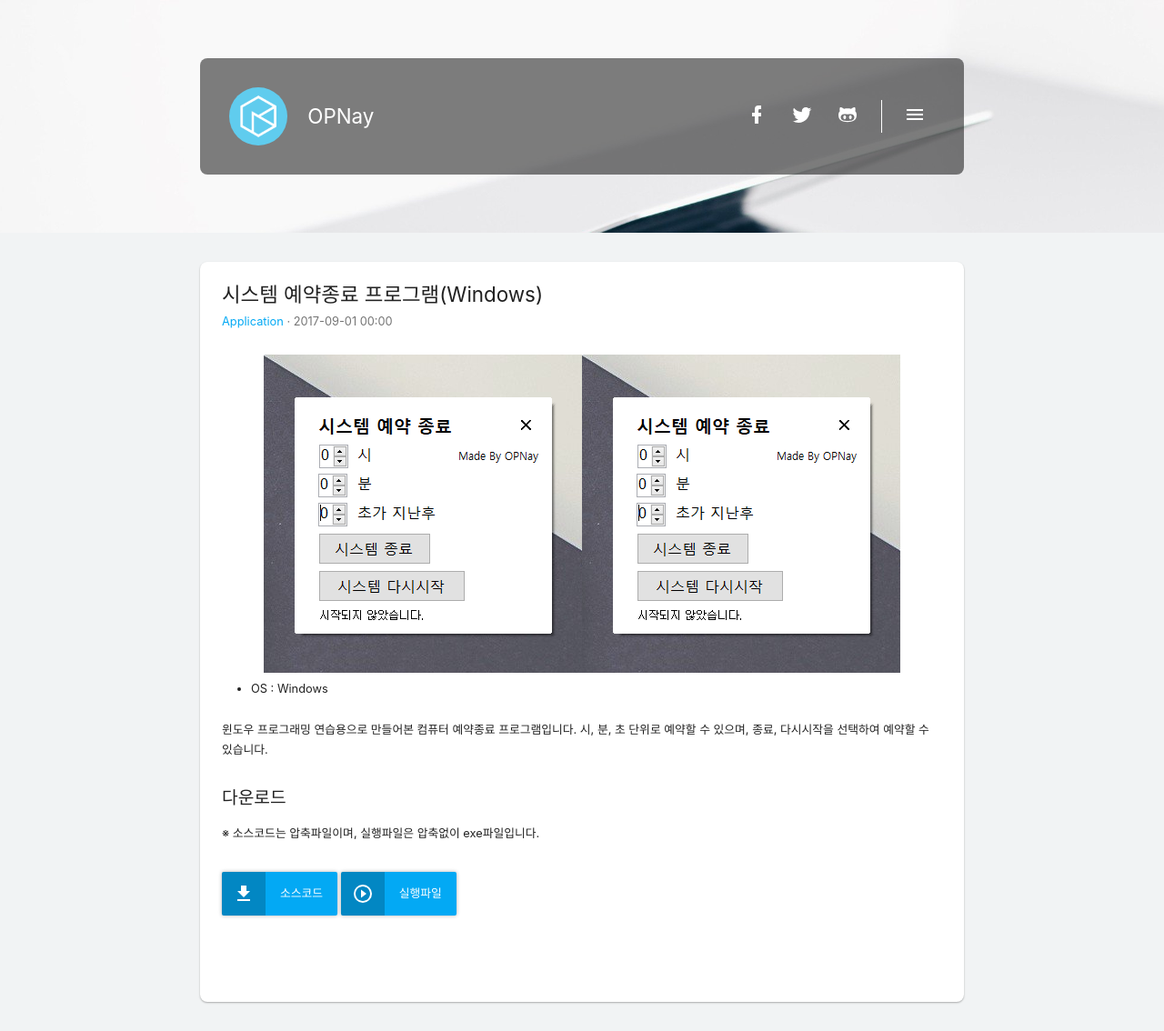
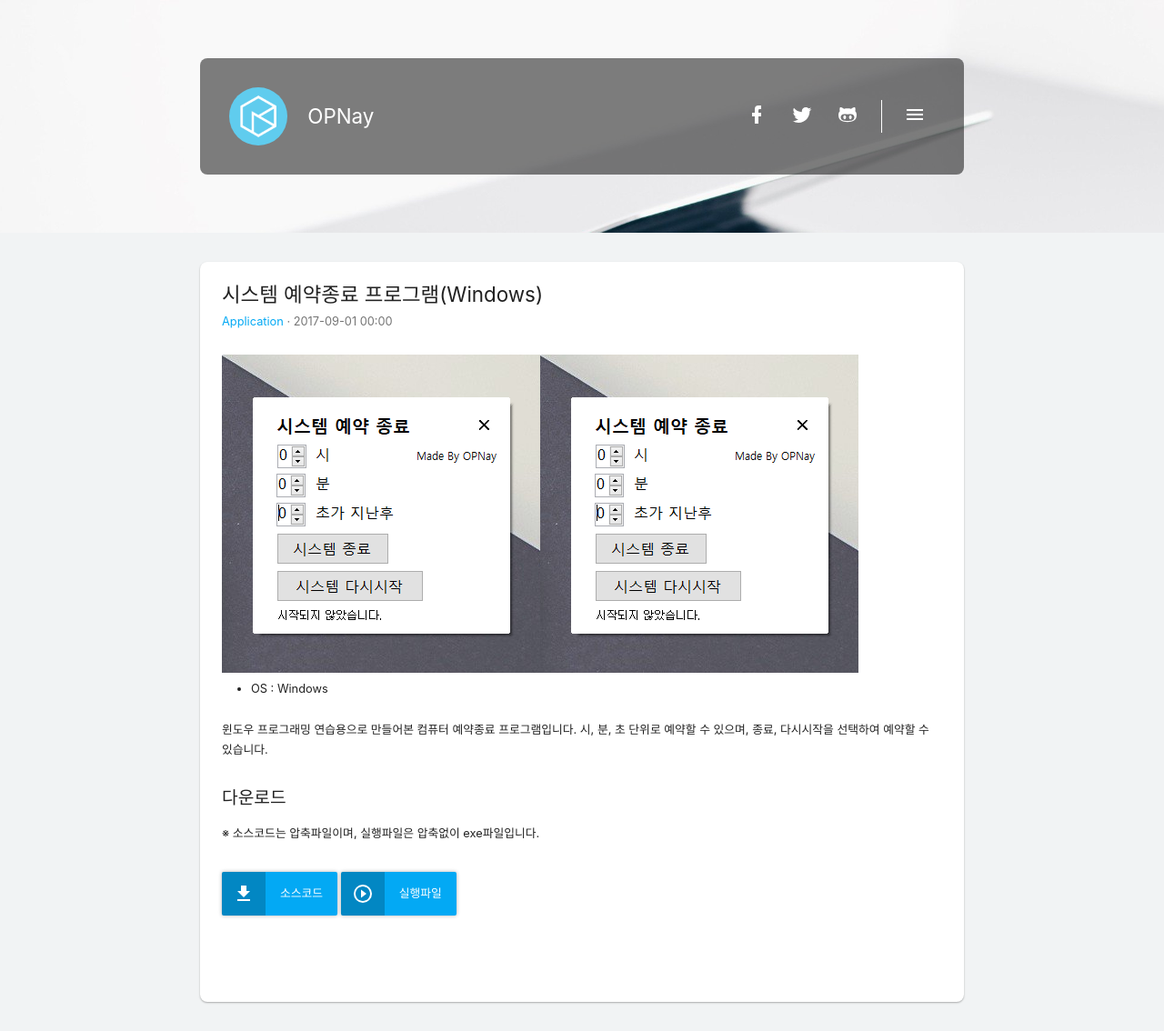
Before and after one commit to opnay/opnay.github.io, a Jekyll site: the page built from app/shutdown.md, in a window 1280 px wide. Shown: the whole page at 91% size. Built offline with Jekyll 4.4.1, drawn with Linux system fonts in a browser that asks for light colours; comment, search, counter and statistics services are not loaded.

Commit message:
css/default: Remove ".center"

```diff
--- a/css/default.css
+++ b/css/default.css
@@ -63,7 +63,6 @@ article img {max-width:100%;}
 
 .left {float:left;}
 .right {float:right;}
-.center {text-align:center;}
 
 /* Components */
 .card {background:white; position:relative; border-radius:8px; width:100%; box-shadow:0 1px 2px rgba(0,0,0,0.3); overflow:hidden;}
```
